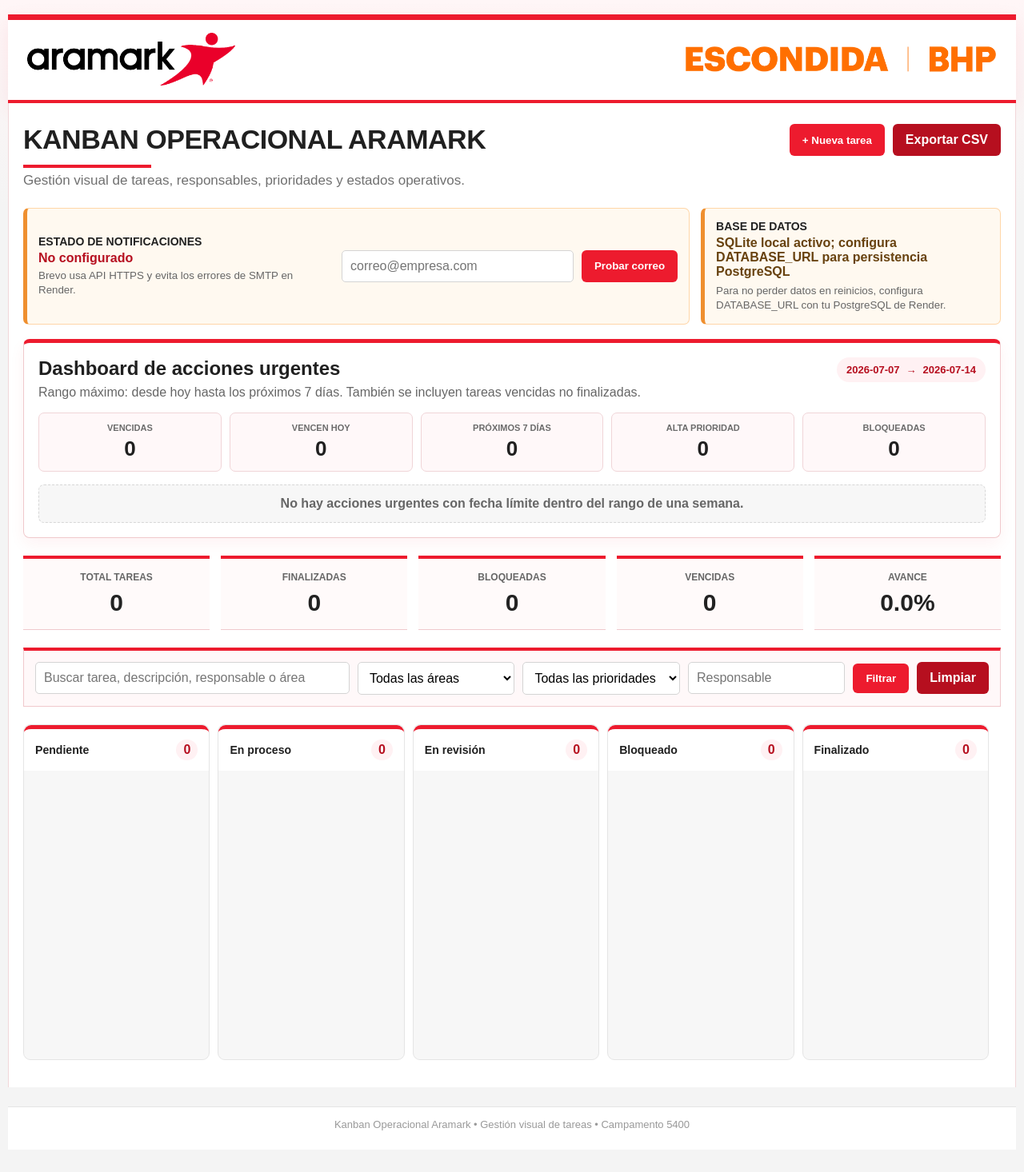
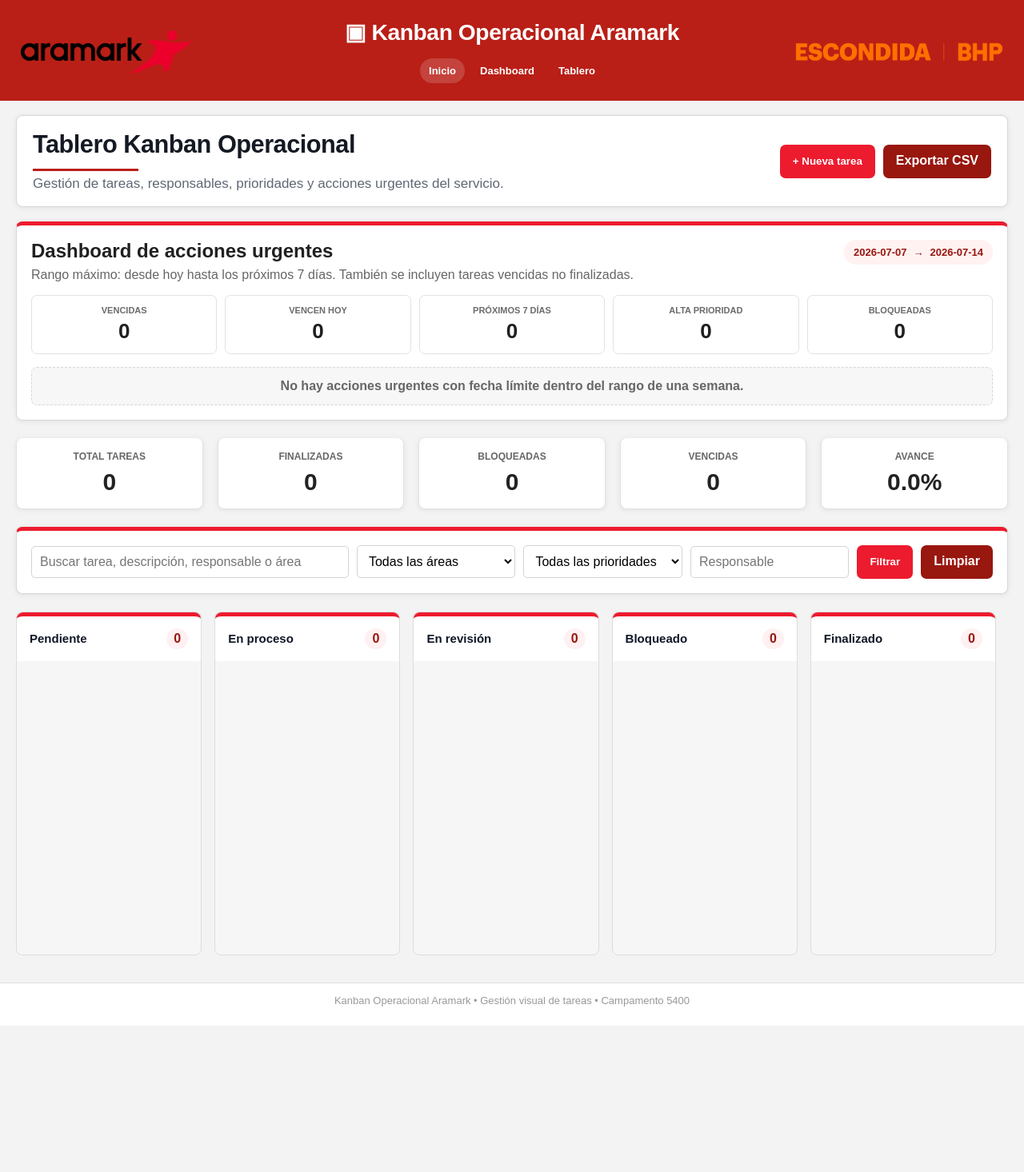
Before and after one commit to Javier-9690/kanban_aramark, a Flask app: page / in a window 1280 px wide. Shown: the whole page at 80% size. After the commit the page ends 1259 px from the top, so only its background shows below. Run offline with Flask 3, Linux system fonts and the light colour scheme; data that the repository does not hold is empty; some libraries are stand-ins or nearby versions.

Commit message:
Add files via upload

```diff
--- a/static/styles.css
+++ b/static/styles.css
@@ -334,3 +334,226 @@
   .urgent-item { grid-template-columns: 1fr; align-items: start; }
   .urgent-range { display: flex; justify-content: center; width: 100%; }
 }
+
+
+/* =========================================================
+   ESTILO CORPORATIVO ROJO - similar a CampCheck
+   - Se elimina la franja blanca superior anterior.
+   - Header rojo completo con logos y navegación central.
+   - Se mantienen PostgreSQL y Brevo activos, pero sin tarjetas visibles.
+   ========================================================= */
+:root {
+  --red: #b91f17;
+  --red-dark: #98170f;
+  --red-deep: #7f120c;
+  --red-soft: #fff2f1;
+  --orange: #f58220;
+  --text: #141923;
+  --muted: #5f6875;
+  --line: #dedede;
+  --bg: #f3f3f3;
+  --card: #ffffff;
+  --ok: #227344;
+  --warn: #f58220;
+  --danger: #c71e1d;
+}
+html { scroll-behavior: smooth; }
+body {
+  background: var(--bg);
+  color: var(--text);
+}
+.topbar.app-header {
+  width: 100%;
+  margin: 0;
+  min-height: 126px;
+  padding: 22px 26px 18px;
+  border: 0;
+  border-radius: 0;
+  background: var(--red);
+  color: #fff;
+  box-shadow: none;
+  display: grid;
+  grid-template-columns: minmax(170px, 300px) minmax(320px, 1fr) minmax(190px, 300px);
+  align-items: center;
+  gap: 18px;
+}
+.topbar .brand { display: flex; align-items: center; min-width: 0; }
+.topbar .brand-left { justify-content: flex-start; }
+.topbar .brand-right { justify-content: flex-end; }
+.topbar .brand-left img {
+  height: 54px;
+  max-width: 260px;
+  object-fit: contain;
+}
+.topbar .brand-right img {
+  height: 34px;
+  max-width: 260px;
+  object-fit: contain;
+}
+.header-center {
+  display: grid;
+  justify-items: center;
+  gap: 16px;
+  min-width: 0;
+}
+.app-title {
+  color: #fff;
+  font-size: clamp(22px, 2.2vw, 31px);
+  font-weight: 900;
+  letter-spacing: -0.4px;
+  text-align: center;
+  line-height: 1.1;
+}
+.main-nav {
+  display: flex;
+  align-items: center;
+  justify-content: center;
+  gap: 8px;
+  flex-wrap: wrap;
+}
+.nav-pill {
+  color: #fff;
+  text-decoration: none;
+  font-weight: 800;
+  font-size: 13px;
+  padding: 8px 11px;
+  border-radius: 999px;
+  background: transparent;
+}
+.nav-pill:hover, .nav-pill.active {
+  background: rgba(255,255,255,0.16);
+}
+.container {
+  width: 100%;
+  max-width: none;
+  margin: 0;
+  padding: 18px 20px 34px;
+  border: 0;
+  background: var(--bg);
+}
+.footer {
+  width: 100%;
+  margin: 0;
+  border-top: 1px solid #dedede;
+  background: #fff;
+}
+.hero,
+.urgent-panel,
+.filter-card,
+.metric-card,
+.edit-card,
+.modal-panel {
+  border-radius: 8px;
+  box-shadow: 0 1px 7px rgba(0,0,0,0.08);
+}
+.hero {
+  background: #fff;
+  border: 1px solid #d7d7d7;
+  padding: 18px 20px;
+  margin-bottom: 18px;
+  align-items: center;
+}
+h1 {
+  font-size: clamp(26px, 2.4vw, 34px);
+  color: #141923;
+}
+h1::after {
+  background: var(--red);
+  height: 3px;
+  width: 132px;
+}
+button, .btn {
+  background: #ed1b2e;
+  border-radius: 7px;
+  min-height: 42px;
+}
+.btn.secondary, button.secondary {
+  background: var(--red-dark);
+}
+.metrics-grid {
+  gap: 18px;
+  margin-top: 18px;
+}
+.metric-card {
+  background: #fff;
+  border: 1px solid #e1e1e1;
+  border-top: 0;
+  min-height: 86px;
+}
+.metric-card span {
+  color: #666;
+}
+.filter-card {
+  background: #fff;
+  border: 1px solid #d7d7d7;
+  border-top: 5px solid #ed1b2e;
+  padding: 18px;
+}
+.urgent-panel {
+  background: #fff;
+  border: 1px solid #d7d7d7;
+  border-top: 5px solid #ed1b2e;
+}
+.urgent-range,
+.status-tag {
+  background: var(--red-soft);
+  color: var(--red-dark);
+}
+.urgent-metrics article {
+  background: #fff;
+  border-color: #e2e2e2;
+}
+.urgent-item {
+  border-color: #e2e2e2;
+}
+.kanban-board {
+  gap: 16px;
+}
+.kanban-column {
+  background: #f6f6f6;
+  border: 1px solid #dcdcdc;
+  border-radius: 8px;
+  min-height: 430px;
+}
+.column-header {
+  border-top: 5px solid #ed1b2e;
+  border-radius: 8px 8px 0 0;
+  padding: 15px 16px;
+}
+.column-header h2 {
+  font-size: clamp(15px, 1.1vw, 19px);
+  color: #0e1726;
+}
+.column-header span {
+  background: #fff0f1;
+  color: var(--red-dark);
+}
+.task-card {
+  border-radius: 8px;
+  border-color: #e5e5e5;
+  border-left-width: 5px;
+  box-shadow: 0 5px 13px rgba(0,0,0,0.06);
+}
+.task-card h3 {
+  text-transform: none;
+  color: #2b2b2b;
+}
+/* Ocultar cualquier bloque de estado si queda en caché o en versiones previas */
+.system-status-grid,
+.notify-card,
+.db-status-card {
+  display: none !important;
+}
+@media (max-width: 900px) {
+  .topbar.app-header {
+    min-height: auto;
+    grid-template-columns: 1fr;
+    justify-items: center;
+    padding: 18px 16px;
+  }
+  .topbar .brand-left,
+  .topbar .brand-right { justify-content: center; }
+  .topbar .brand-left img { height: 44px; }
+  .topbar .brand-right img { height: 28px; }
+  .app-title { order: 0; }
+}
--- a/templates/base.html
+++ b/templates/base.html
@@ -7,9 +7,17 @@
   <link rel="stylesheet" href="{{ url_for('static', filename='styles.css') }}">
 </head>
 <body>
-  <header class="topbar">
+  <header class="topbar app-header">
     <div class="brand brand-left">
       <img src="{{ url_for('static', filename='img/logo_aramark.png') }}" alt="Aramark">
+    </div>
+    <div class="header-center">
+      <div class="app-title">▣ Kanban Operacional Aramark</div>
+      <nav class="main-nav" aria-label="Navegación principal">
+        <a class="nav-pill active" href="{{ url_for('index') }}">Inicio</a>
+        <a class="nav-pill" href="#dashboard-urgente">Dashboard</a>
+        <a class="nav-pill" href="#tablero-kanban">Tablero</a>
+      </nav>
     </div>
     <div class="brand brand-right">
       <img src="{{ url_for('static', filename='img/logo_escondida_bhp.png') }}" alt="Escondida BHP">
--- a/templates/index.html
+++ b/templates/index.html
@@ -2,8 +2,8 @@
 {% block content %}
 <section class="hero">
   <div>
-    <h1>KANBAN OPERACIONAL ARAMARK</h1>
-    <p>Gestión visual de tareas, responsables, prioridades y estados operativos.</p>
+    <h1>Tablero Kanban Operacional</h1>
+    <p>Gestión de tareas, responsables, prioridades y acciones urgentes del servicio.</p>
   </div>
   <div class="hero-actions">
     <button type="button" class="btn" data-open-modal="createModal">+ Nueva tarea</button>
@@ -11,26 +11,9 @@
   </div>
 </section>
 
-<section class="system-status-grid">
-  <article class="notify-card {% if not EMAIL_ENABLED %}notify-warning{% endif %}">
-    <div class="notify-info">
-      <strong>Estado de notificaciones</strong>
-      <span>{{ EMAIL_CONFIG_LABEL }}</span>
-      <small>Brevo usa API HTTPS y evita los errores de SMTP en Render.</small>
-    </div>
-    <form method="post" action="{{ url_for('probar_notificaciones') }}" class="notify-test-form">
-      <input type="email" name="test_email" placeholder="correo@empresa.com" required>
-      <button type="submit">Probar correo</button>
-    </form>
-  </article>
-  <article class="db-status-card {% if not IS_POSTGRES %}db-warning{% endif %}">
-    <strong>Base de datos</strong>
-    <span>{{ DB_CONFIG_LABEL }}</span>
-    <small>{% if IS_POSTGRES %}Los datos se guardan en PostgreSQL de Render.{% else %}Para no perder datos en reinicios, configura DATABASE_URL con tu PostgreSQL de Render.{% endif %}</small>
-  </article>
-</section>
 
-<section class="urgent-panel" aria-label="Dashboard de acciones urgentes">
+
+<section class="urgent-panel" id="dashboard-urgente" aria-label="Dashboard de acciones urgentes">
   <div class="urgent-head">
     <div>
       <h2>Dashboard de acciones urgentes</h2>
@@ -100,7 +83,7 @@
   </form>
 </section>
 
-<section class="kanban-board" aria-label="Tablero Kanban">
+<section class="kanban-board" id="tablero-kanban" aria-label="Tablero Kanban">
   {% for status_key, status_label in STATUSES %}
   <section class="kanban-column" data-status="{{ status_key }}">
     <header class="column-header">
```
Also changed, not shown: README.md.
